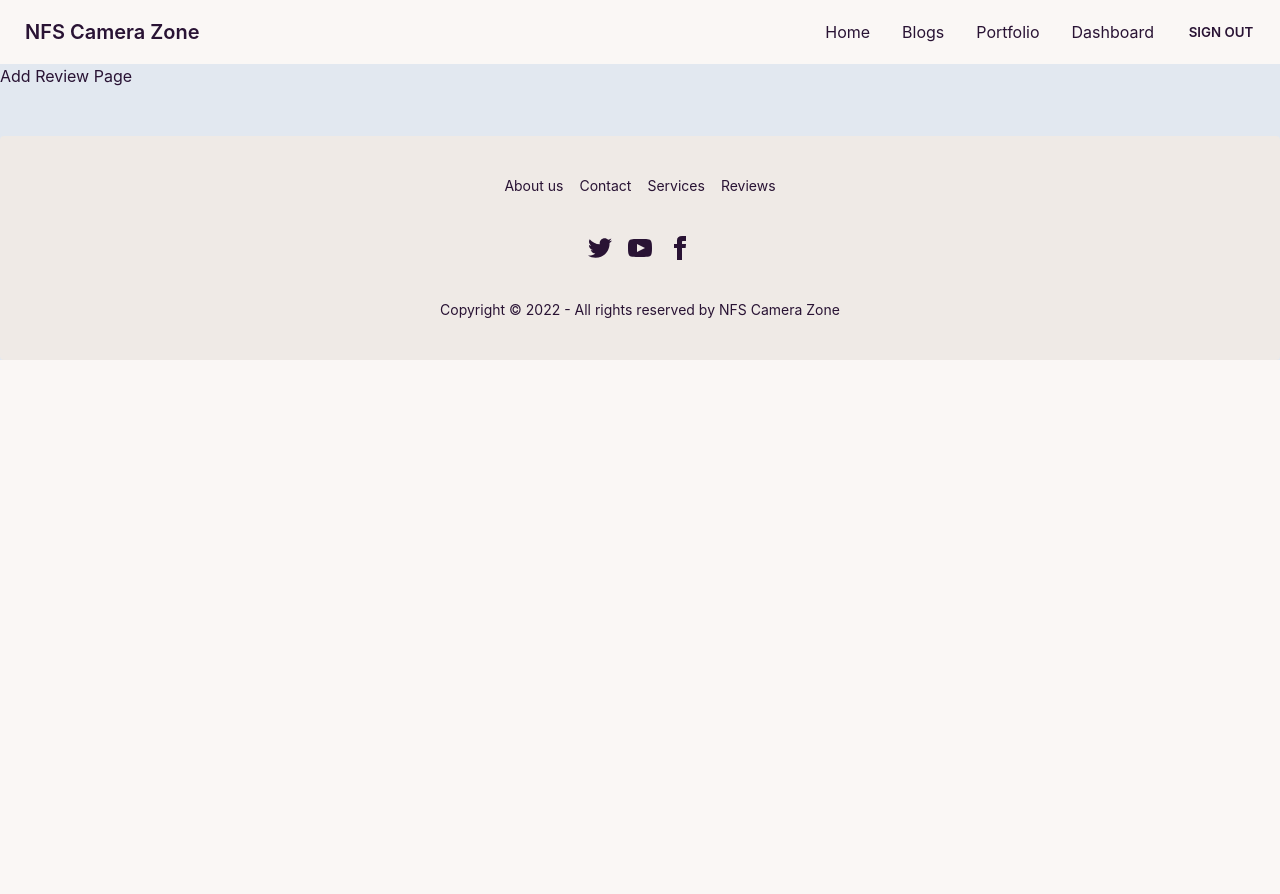
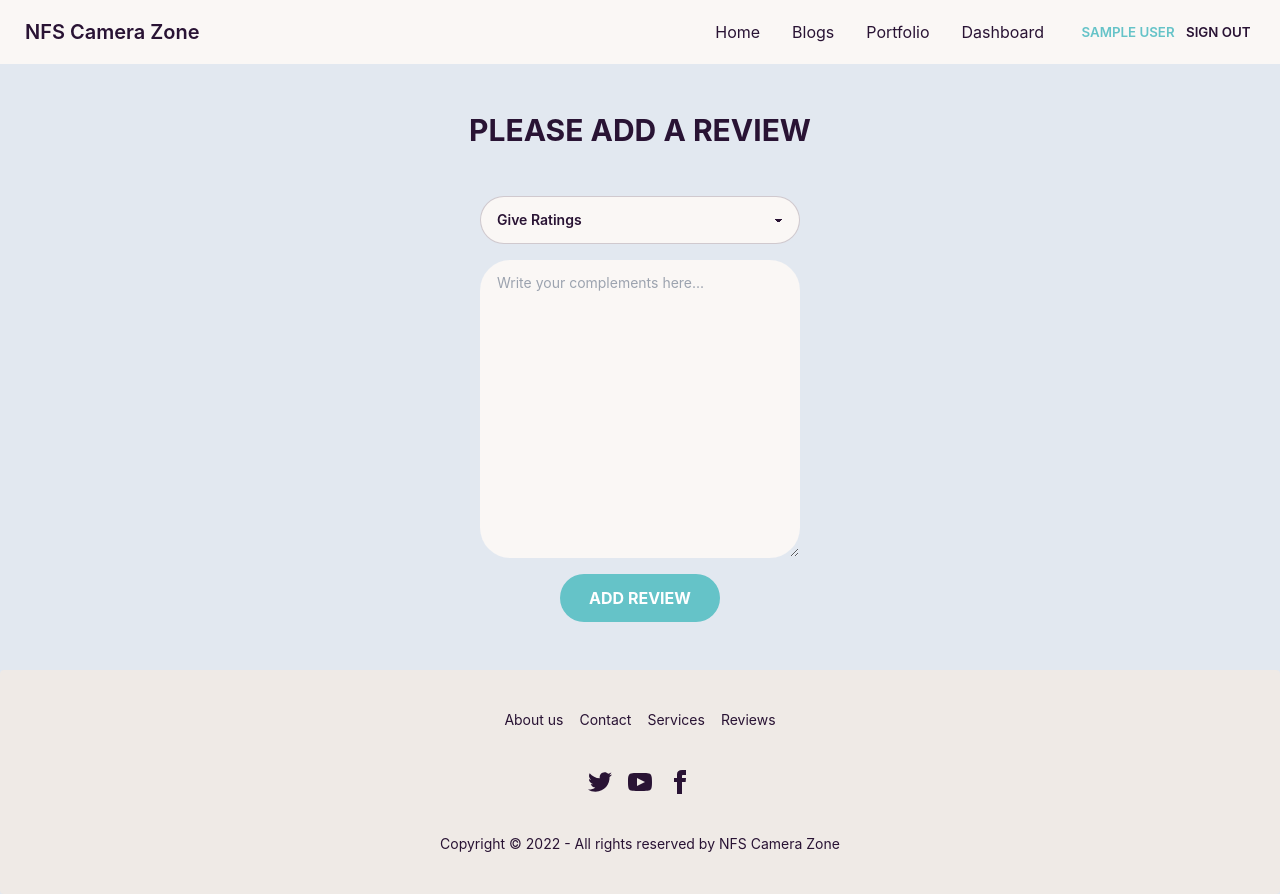
Before and after one commit to nafish08/nfs-camera-zone-client-side, a React (Create React App) app: page /addreview in a window 1280 px wide. Before the commit the page ends 800 px from the top, so only its background shows below. Built offline with nearby package versions, Linux system fonts and the light colour scheme; no server answers; sample sign-in values are in the browser's storage.

Commit message:
Add review form added

```diff
--- a/src/Pages/AddReview/AddReview.js
+++ b/src/Pages/AddReview/AddReview.js
@@ -3,7 +3,21 @@ import React from 'react';
 const AddReview = () => {
     return (
         <div>
-            <h2>Add Review Page</h2>
+            <h2 className='text-3xl text-center font-bold my-12 uppercase'>Please Add a Review</h2>
+            <form >
+                <div class="form-control w-full max-w-xs mx-auto">
+                    <select class="select select-bordered">
+                        <option disabled selected>Give Ratings</option>
+                        <option>1</option>
+                        <option>2</option>
+                        <option>3</option>
+                        <option>4</option>
+                        <option>5</option>
+                    </select>
+                    <textarea class="textarea mt-4" rows={10} placeholder="Write your complements here..."></textarea>
+                    <input type="submit" value='Add Review' class="input w-1/2 max-w-xs mt-4 mx-auto bg-primary text-white uppercase font-bold" />
+                </div>
+            </form>
         </div>
     );
 };
--- a/src/Pages/Shared/Header.js
+++ b/src/Pages/Shared/Header.js
@@ -19,7 +19,7 @@ const Header = () => {
         {
             user && <li><Link to="/dashboard">Dashboard</Link></li>
         }
-        <li>{user ? <button className="btn btn-ghost" onClick={logout} >Sign Out</button> : <Link to="/login">Login</Link>}</li>
+        <li>{user ? <button className="btn btn-ghost" onClick={logout} ><span className='text-primary'>{user.displayName}</span> Sign Out</button> : <Link to="/login">Login</Link>}</li>
     </>
     return (
         <div className="navbar bg-base-100">
```
